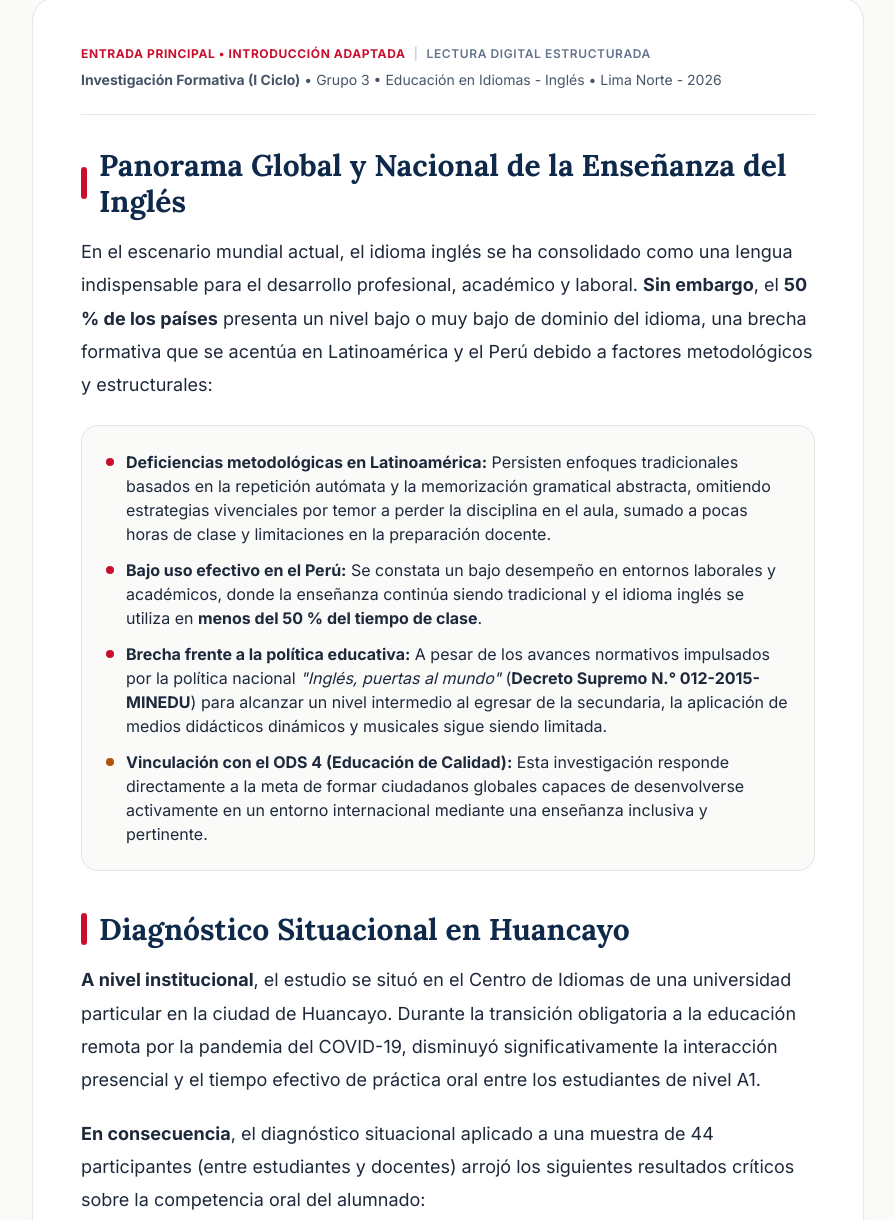
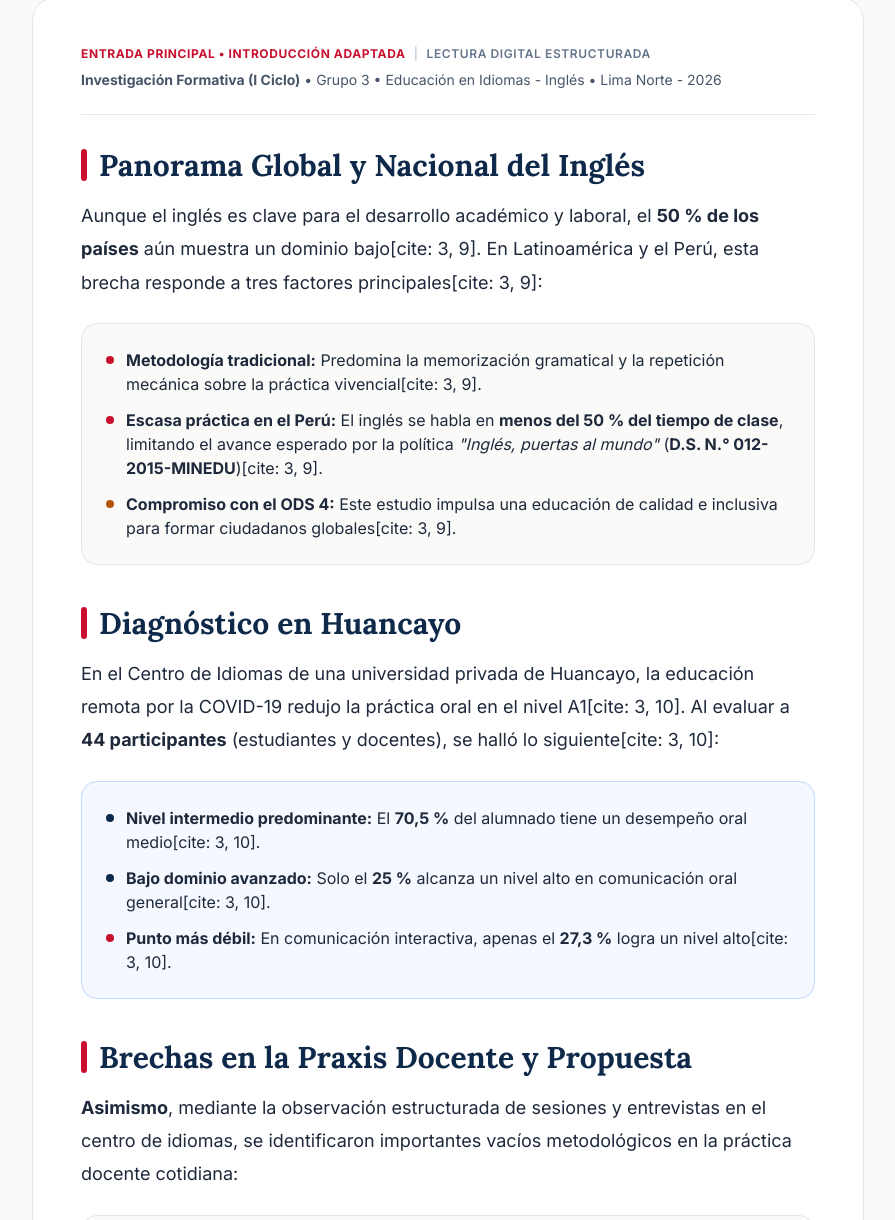
Before and after one commit to sistemasrenzo/blog_ucv_g3, a plain HTML site: page index.html in a window 1280 px wide. Shown: the part 1005-2225 px from the top of the page, without its empty margins (192-1087 px from the left). Drawn offline with nearby package versions, Linux system fonts and the light colour scheme.

Commit message:
Update index.html

```diff
--- a/index.html
+++ b/index.html
@@ -3,7 +3,7 @@
 <head>
     <meta charset="UTF-8">
     <meta name="viewport" content="width=device-width, initial-scale=1.0">
-    <title>Estrategias Didácticas para mejorar la habilidad comunicativa oral en alumnos de nivel A1 de una universidad en Huancayo, 2022 | Blog Académico UCV</title>
+    <title>Hablar inglés sin miedo: Estrategias didácticas para el nivel A1</title>
     <!-- Carga de Tailwind CSS -->
     <script src="https://cdn.tailwindcss.com"></script>
     <!-- Tipografías editoriales académicas: Lora / Merriweather para títulos e Inter para lectura -->
@@ -184,60 +184,52 @@
                 <!-- H2: Panorama Global y Nacional -->
                 <h2 class="font-serif text-2xl sm:text-3xl font-bold text-ucv-navy mt-2 mb-4 flex items-center gap-3">
                     <span class="w-1.5 h-8 bg-ucv-red rounded-full shrink-0"></span>
-                    Panorama Global y Nacional de la Enseñanza del Inglés
+                    Panorama Global y Nacional del Inglés
                 </h2>
 
                 <p>
-                    En el escenario mundial actual, el idioma inglés se ha consolidado como una lengua indispensable para el desarrollo profesional, académico y laboral. <strong>Sin embargo</strong>, el <strong>50 % de los países</strong> presenta un nivel bajo o muy bajo de dominio del idioma, una brecha formativa que se acentúa en Latinoamérica y el Perú debido a factores metodológicos y estructurales:
+                    Aunque el inglés es clave para el desarrollo académico y laboral, el <strong>50 % de los países</strong> aún muestra un dominio bajo[cite: 3, 9]. En Latinoamérica y el Perú, esta brecha responde a tres factores principales[cite: 3, 9]:
                 </p>
 
-                <!-- Viñetas de contexto global, regional y nacional -->
+                <!-- Viñetas resumidas -->
                 <ul class="my-6 space-y-3 bg-stone-50 p-5 sm:p-6 rounded-2xl border border-stone-200 text-base">
                     <li class="flex items-start gap-3">
                         <span class="mt-2 w-2 h-2 rounded-full bg-ucv-red shrink-0"></span>
-                        <span><strong>Deficiencias metodológicas en Latinoamérica:</strong> Persisten enfoques tradicionales basados en la repetición autómata y la memorización gramatical abstracta, omitiendo estrategias vivenciales por temor a perder la disciplina en el aula, sumado a pocas horas de clase y limitaciones en la preparación docente.</span>
+                        <span><strong>Metodología tradicional:</strong> Predomina la memorización gramatical y la repetición mecánica sobre la práctica vivencial[cite: 3, 9].</span>
                     </li>
                     <li class="flex items-start gap-3">
                         <span class="mt-2 w-2 h-2 rounded-full bg-ucv-red shrink-0"></span>
-                        <span><strong>Bajo uso efectivo en el Perú:</strong> Se constata un bajo desempeño en entornos laborales y académicos, donde la enseñanza continúa siendo tradicional y el idioma inglés se utiliza en <strong>menos del 50 % del tiempo de clase</strong>.</span>
-                    </li>
-                    <li class="flex items-start gap-3">
-                        <span class="mt-2 w-2 h-2 rounded-full bg-ucv-red shrink-0"></span>
-                        <span><strong>Brecha frente a la política educativa:</strong> A pesar de los avances normativos impulsados por la política nacional <em>"Inglés, puertas al mundo"</em> (<strong>Decreto Supremo N.° 012-2015-MINEDU</strong>) para alcanzar un nivel intermedio al egresar de la secundaria, la aplicación de medios didácticos dinámicos y musicales sigue siendo limitada.</span>
+                        <span><strong>Escasa práctica en el Perú:</strong> El inglés se habla en <strong>menos del 50 % del tiempo de clase</strong>, limitando el avance esperado por la política <em>"Inglés, puertas al mundo"</em> (<strong>D.S. N.° 012-2015-MINEDU</strong>)[cite: 3, 9].</span>
                     </li>
                     <li class="flex items-start gap-3">
                         <span class="mt-2 w-2 h-2 rounded-full bg-ucv-gold shrink-0"></span>
-                        <span><strong>Vinculación con el ODS 4 (Educación de Calidad):</strong> Esta investigación responde directamente a la meta de formar ciudadanos globales capaces de desenvolverse activamente en un entorno internacional mediante una enseñanza inclusiva y pertinente.</span>
+                        <span><strong>Compromiso con el ODS 4:</strong> Este estudio impulsa una educación de calidad e inclusiva para formar ciudadanos globales[cite: 3, 9].</span>
                     </li>
                 </ul>
 
                 <!-- H2: Diagnóstico Situacional en Huancayo -->
                 <h2 class="font-serif text-2xl sm:text-3xl font-bold text-ucv-navy mt-10 mb-4 flex items-center gap-3">
                     <span class="w-1.5 h-8 bg-ucv-red rounded-full shrink-0"></span>
-                    Diagnóstico Situacional en Huancayo
+                    Diagnóstico en Huancayo
                 </h2>
 
                 <p>
-                    <strong>A nivel institucional</strong>, el estudio se situó en el Centro de Idiomas de una universidad particular en la ciudad de Huancayo. Durante la transición obligatoria a la educación remota por la pandemia del COVID-19, disminuyó significativamente la interacción presencial y el tiempo efectivo de práctica oral entre los estudiantes de nivel A1.
+                    En el Centro de Idiomas de una universidad privada de Huancayo, la educación remota por la COVID-19 redujo la práctica oral en el nivel A1[cite: 3, 10]. Al evaluar a <strong>44 participantes</strong> (estudiantes y docentes), se halló lo siguiente[cite: 3, 10]:
                 </p>
 
-                <p>
-                    <strong>En consecuencia</strong>, el diagnóstico situacional aplicado a una muestra de 44 participantes (entre estudiantes y docentes) arrojó los siguientes resultados críticos sobre la competencia oral del alumnado:
-                </p>
-
-                <!-- Viñetas con cifras exactas del diagnóstico -->
+                <!-- Viñetas resumidas con cifras exactas -->
                 <ul class="my-6 space-y-3 bg-blue-50/60 p-5 sm:p-6 rounded-2xl border border-blue-200 text-base">
                     <li class="flex items-start gap-3">
                         <span class="mt-2 w-2 h-2 rounded-full bg-ucv-navy shrink-0"></span>
-                        <span><strong>Predominio del nivel intermedio:</strong> El <strong>70,5 %</strong> de los estudiantes evaluados se ubica en un nivel medio de habilidad comunicativa oral.</span>
+                        <span><strong>Nivel intermedio predominante:</strong> El <strong>70,5 %</strong> del alumnado tiene un desempeño oral medio[cite: 3, 10].</span>
                     </li>
                     <li class="flex items-start gap-3">
                         <span class="mt-2 w-2 h-2 rounded-full bg-ucv-navy shrink-0"></span>
-                        <span><strong>Escaso dominio avanzado:</strong> Únicamente el <strong>25 %</strong> del alumnado alcanza un nivel alto en su desempeño comunicativo oral general.</span>
+                        <span><strong>Bajo dominio avanzado:</strong> Solo el <strong>25 %</strong> alcanza un nivel alto en comunicación oral general[cite: 3, 10].</span>
                     </li>
                     <li class="flex items-start gap-3">
                         <span class="mt-2 w-2 h-2 rounded-full bg-ucv-red shrink-0"></span>
-                        <span><strong>Debilidad crítica en comunicación interactiva:</strong> Esta subcategoría resultó ser la más deficiente, donde apenas el <strong>27,3 %</strong> logra alcanzar el nivel alto.</span>
+                        <span><strong>Punto más débil:</strong> En comunicación interactiva, apenas el <strong>27,3 %</strong> logra un nivel alto[cite: 3, 10].</span>
                     </li>
                 </ul>
 
```
